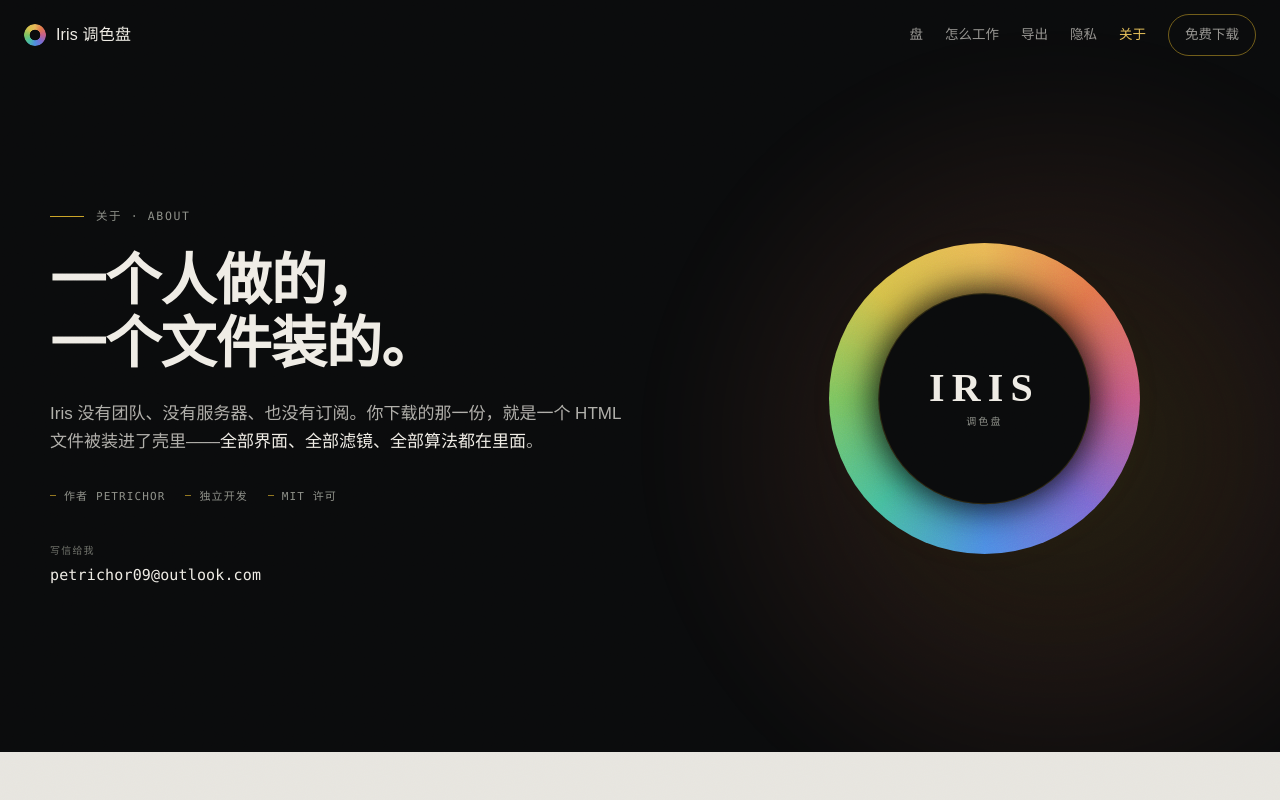
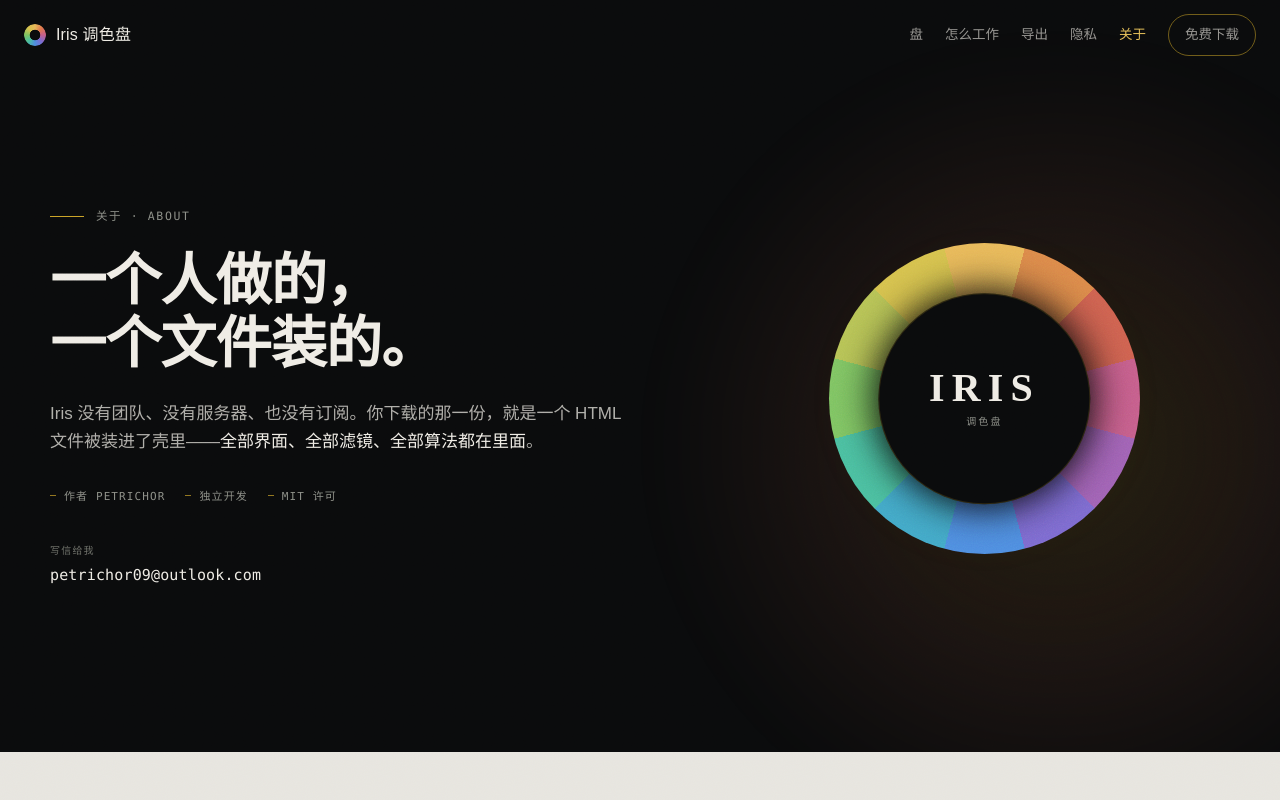
Before and after one commit to david1a21/iris-palette, a plain HTML site: page site/about.html in a window 1280 px wide. Shown: the top 800 px of the page. Drawn offline with Linux system fonts and the light colour scheme; a web font is replaced by a local one.

Commit message:
site: 关于页签名色轮改为 12 段硬边，消除渐变接缝

```diff
--- a/site/about.html
+++ b/site/about.html
@@ -132,9 +132,11 @@ h1.about em{font-style:normal;color:var(--gold2)}
 }
 .sig-disc{
   position:relative;width:var(--d);aspect-ratio:1;border-radius:50%;
-  background:conic-gradient(from 0deg,
-    #e8b95a,#e0784e,#c65f8c,#7d6bd0,#4f8ee0,#4bbfa0,#7fc463,#d6c24e,#e8b95a);
-  filter:blur(.7px) saturate(1.04);
+  background:conic-gradient(from -15deg,
+    #e8b95a 0deg 30deg,#dc8a4a 30deg 60deg,#cf6250 60deg 90deg,
+    #c65f8c 90deg 120deg,#a163b5 120deg 150deg,#7d6bd0 150deg 180deg,
+    #4f8ee0 180deg 210deg,#43a9c8 210deg 240deg,#4bbfa0 240deg 270deg,
+    #7fc463 270deg 300deg,#b7c356 300deg 330deg,#d6c24e 330deg 360deg);
 }
 .sig-hole{
   position:absolute;left:50%;top:50%;transform:translate(-50%,-50%);
```
